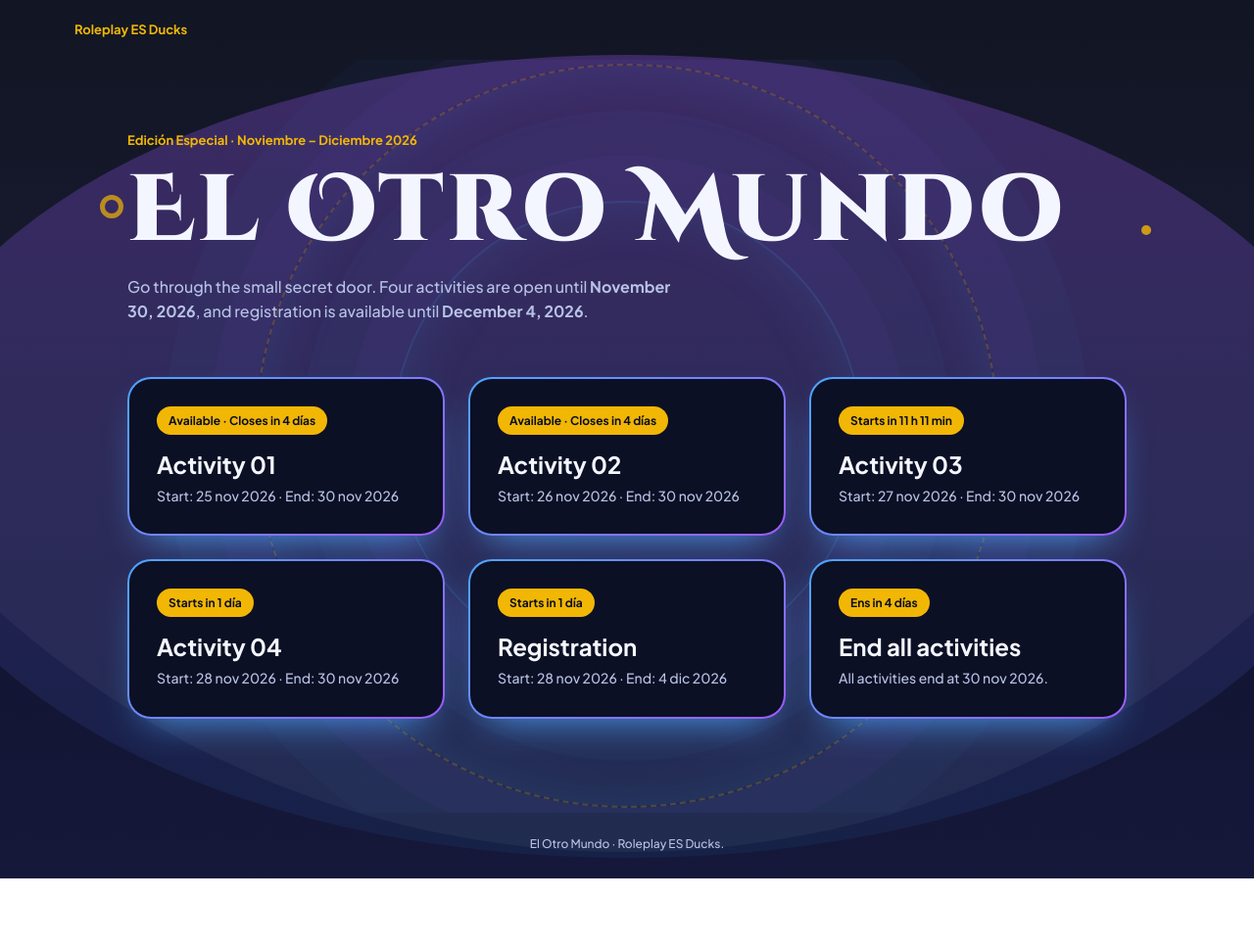
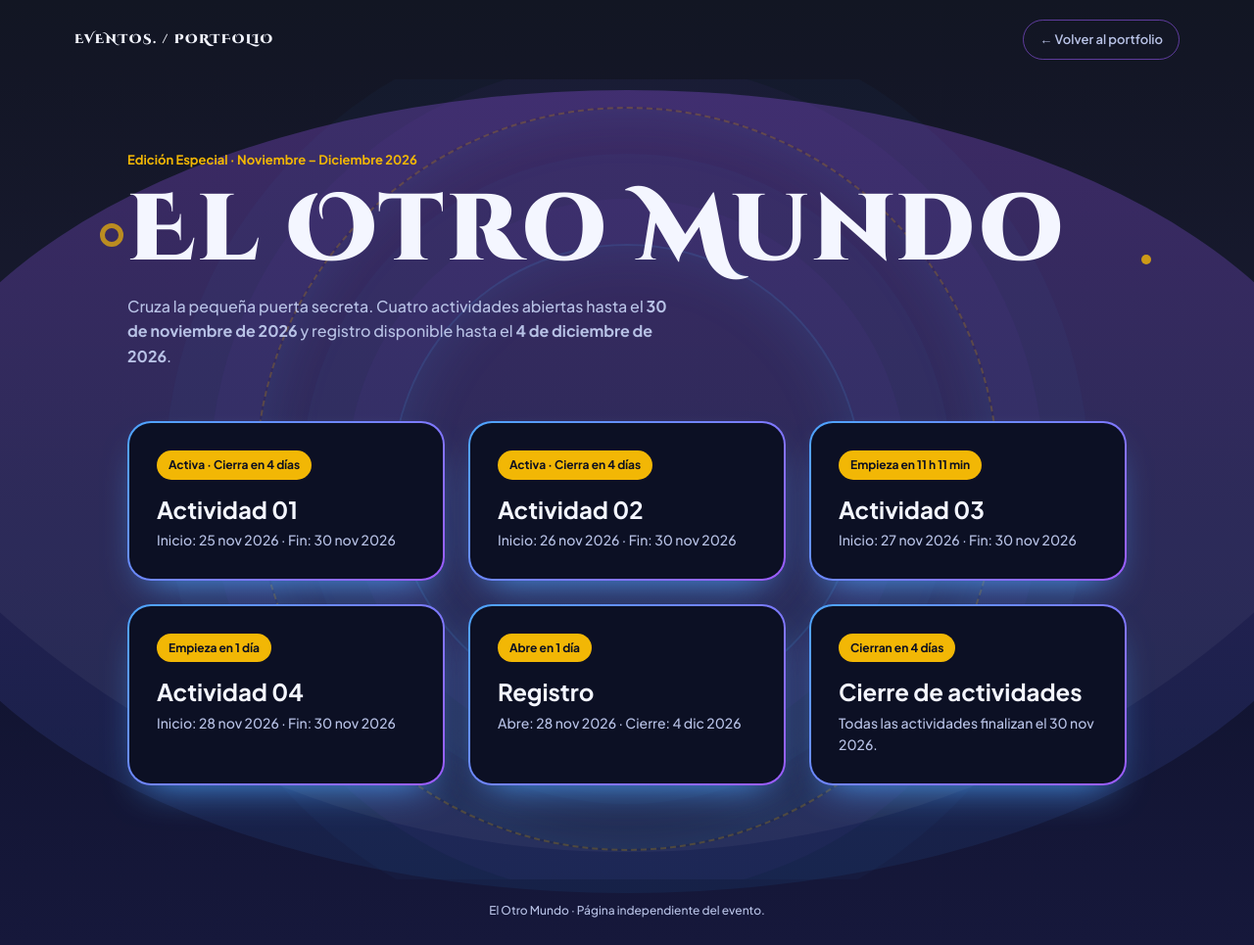
Before and after one commit to paularodalv/EventosCuentasRegresivas, a plain HTML site: page events/coraline-2026/index.html in a window 1280 px wide. Shown: the whole page at 98% size. Before the commit the page ends 897 px from the top, so only its background shows below. Drawn offline with Linux system fonts and the light colour scheme.

Commit message:
Update event details and translations in index.html

```diff
--- a/events/coraline-2026/index.html
+++ b/events/coraline-2026/index.html
@@ -9,7 +9,8 @@
 </head>
 <body>
   <header class="ev-header">
-      <p class="hub-kicker">Roleplay ES Ducks</p>
+    <a class="ev-brand" href="../../index.html">EVENTOS. / PORTFOLIO</a>
+    <a class="ev-back" href="../../index.html">← Volver al portfolio</a>
   </header>
 
   <main class="cd-stage">
@@ -26,68 +27,80 @@
       <p class="hub-kicker">Edición Especial · Noviembre – Diciembre 2026</p>
       <h1>El Otro Mundo</h1>
       <p class="hub-lead">
-        Go through the small secret door. Four activities are open until <strong>November 30, 2026</strong>, and registration is available until <strong>December 4, 2026</strong>.
+        Cruza la pequeña puerta secreta. Cuatro actividades abiertas hasta el <strong>30 de noviembre de 2026</strong> y registro disponible hasta el <strong>4 de diciembre de 2026</strong>.
       </p>
 
       <nav class="activity-grid" aria-label="Actividades y registro del evento">
         <a class="activity-link" href="actividad-1/index.html">
           <span class="activity-when"
-                data-until="2026-11-30T23:59:59+01:00"
-                data-until-label="Available · Closes in {t}"
-                data-until-done="Closed"></span>
-          <h2>Activity 01</h2>
-          <p>Start: 25 nov 2026 · End: 30 nov 2026</p>
+                data-until="2026-11-25T00:00:00+01:00"
+                data-until-end="2026-11-30T23:59:59+01:00"
+                data-until-label="Empieza en {t}"
+                data-until-active="Activa · Cierra en {t}"
+                data-until-done="Cerrada"></span>
+          <h2>Actividad 01</h2>
+          <p>Inicio: 25 nov 2026 · Fin: 30 nov 2026</p>
         </a>
 
         <a class="activity-link" href="actividad-2/index.html">
           <span class="activity-when"
-                data-until="2026-11-30T23:59:59+01:00"
-                data-until-label="Available · Closes in {t}"
-                data-until-done="Closed"></span>
-          <h2>Activity 02</h2>
-          <p>Start: 26 nov 2026 · End: 30 nov 2026</p>
+                data-until="2026-11-26T00:00:00+01:00"
+                data-until-end="2026-11-30T23:59:59+01:00"
+                data-until-label="Empieza en {t}"
+                data-until-active="Activa · Cierra en {t}"
+                data-until-done="Cerrada"></span>
+          <h2>Actividad 02</h2>
+          <p>Inicio: 26 nov 2026 · Fin: 30 nov 2026</p>
         </a>
 
         <a class="activity-link" href="actividad-3/index.html">
           <span class="activity-when"
                 data-until="2026-11-27T00:00:00+01:00"
-                data-until-label="Starts in {t}"
-                data-until-done="Available · Until 30 nov"></span>
-          <h2>Activity 03</h2>
-          <p>Start: 27 nov 2026 · End: 30 nov 2026</p>
+                data-until-end="2026-11-30T23:59:59+01:00"
+                data-until-label="Empieza en {t}"
+                data-until-active="Activa · Cierra en {t}"
+                data-until-done="Cerrada"></span>
+          <h2>Actividad 03</h2>
+          <p>Inicio: 27 nov 2026 · Fin: 30 nov 2026</p>
         </a>
 
         <a class="activity-link" href="actividad-4/index.html">
           <span class="activity-when"
                 data-until="2026-11-28T00:00:00+01:00"
-                data-until-label="Starts in {t}"
-                data-until-done="Available · Until 30 nov"></span>
-          <h2>Activity 04</h2>
-          <p>Start: 28 nov 2026 · End: 30 nov 2026</p>
+                data-until-end="2026-11-30T23:59:59+01:00"
+                data-until-label="Empieza en {t}"
+                data-until-active="Activa · Cierra en {t}"
+                data-until-done="Cerrada"></span>
+          <h2>Actividad 04</h2>
+          <p>Inicio: 28 nov 2026 · Fin: 30 nov 2026</p>
         </a>
 
         <a class="activity-link" href="registro/index.html">
           <span class="activity-when"
                 data-until="2026-11-28T00:00:00+01:00"
-                data-until-label="Starts in {t}"
-                data-until-done="Available · End 4 dic"></span>
-          <h2>Registration</h2>
-          <p>Start: 28 nov 2026 · End: 4 dic 2026</p>
+                data-until-end="2026-12-04T23:59:59+01:00"
+                data-until-label="Abre en {t}"
+                data-until-active="Abierto · Cierra en {t}"
+                data-until-done="Registro cerrado"></span>
+          <h2>Registro</h2>
+          <p>Abre: 28 nov 2026 · Cierre: 4 dic 2026</p>
         </a>
 
         <a class="activity-link" href="final/index.html">
           <span class="activity-when"
-                data-until="2026-11-30T23:59:59+01:00"
-                data-until-label="Ens in {t}"
-                data-until-done="Activities closed"></span>
-          <h2>End all activities</h2>
-          <p>All activities end at 30 nov 2026.</p>
+                data-until="2026-11-25T00:00:00+01:00"
+                data-until-end="2026-11-30T23:59:59+01:00"
+                data-until-label="Empieza en {t}"
+                data-until-active="Cierran en {t}"
+                data-until-done="Actividades cerradas"></span>
+          <h2>Cierre de actividades</h2>
+          <p>Todas las actividades finalizan el 30 nov 2026.</p>
         </a>
       </nav>
     </div>
   </main>
 
-  <footer class="ev-footer">El Otro Mundo · Roleplay ES Ducks.</footer>
+  <footer class="ev-footer">El Otro Mundo · Página independiente del evento.</footer>
   <script src="../../assets/countdown.js"></script>
 </body>
 </html>
```
